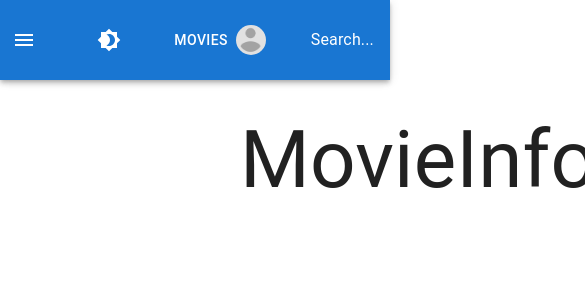
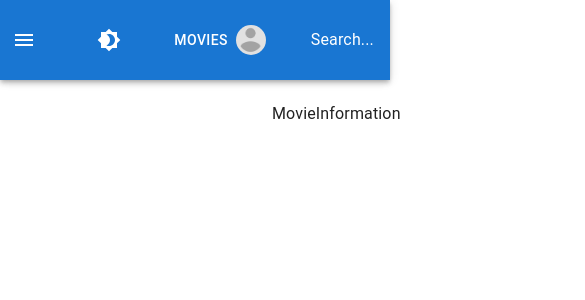
Before and after one commit to Radhakrishnan-R/filmpire_rk, a React (Vite) app: page /movies/1 in a window 390 px wide. Shown: the top 300 px of the page, 585 px wide, since content can reach past the window. Built offline with nearby package versions, Linux system fonts and the light colour scheme.

Commit message:
add sidebar

```diff
--- a/package.json
+++ b/package.json
@@ -20,6 +20,7 @@
     "axios": "^1.7.7",
     "react": "^18.3.1",
     "react-dom": "^18.3.1",
+    "react-icons": "^5.3.0",
     "react-redux": "^9.1.2",
     "react-router-dom": "^6.26.1"
   },
--- a/src/components/Actor/Actor.jsx
+++ b/src/components/Actor/Actor.jsx
@@ -2,7 +2,9 @@ import React from 'react'
 
 const Actor = () => {
   return (
-    <div>Actor</div>
+    <div>Actor
+    <h1>hello</h1>
+    </div>
   )
 }
 
--- a/src/components/App.jsx
+++ b/src/components/App.jsx
@@ -12,10 +12,11 @@ const App = () => {
 
   return (
 
-    <div>
+    <div className={classes.root}>
     <CssBaseline />
     <NavBar />
-    <main className={classes.root}>
+    <main className={classes.content}>
+    <div className={classes.toolbar}/>
     <Routes>
         <Route path="/" element={<Actor />}/>
         <Route path="/movies/:id" element={<MovieInformation />} />
--- a/src/components/NavBar/NavBar.jsx
+++ b/src/components/NavBar/NavBar.jsx
@@ -1,17 +1,20 @@
-import React from 'react'
+import React, {useState} from 'react'
 import { AppBar, IconButton, Toolbar, Drawer, Button, Avatar, useMediaQuery } from "@mui/material";
 import { Menu, AccountCircle, Brightness4, Brightness7 } from "@mui/icons-material";
 import { Link } from "react-router-dom";
 import { useTheme } from "@mui/material/styles";
+import { Sidebar } from '../Index';
 
 import useStyles from "./styles";
 
 const NavBar = () => {
 
+  const [mobileOpen, setMobileOpen] = useState(false);
   const classes = useStyles();
   const isMobile = useMediaQuery("(max-width: 600px)");
   const theme = useTheme();
   const isAuthenticated = true;
+
 
   return (
     <>
@@ -42,6 +45,29 @@ const NavBar = () => {
 
         </Toolbar>
       </AppBar>
+      <div>
+        <nav className={classes.drawer}>
+          {isMobile ? (
+            <Drawer
+            variant='temporary'
+            anchor='right'
+            open= {mobileOpen}
+            ModalProps={{KeepMounted: true}}
+            classes={{paper: classes.drawerPaper}}
+            >
+            <Sidebar setMobileOpen={setMobileOpen} />
+            </Drawer>
+          ) : (
+            <Drawer
+            variant='permanent'
+            ModalProps={{KeepMounted: true}}
+            classes={{paper: classes.drawerPaper}}
+            >
+            <Sidebar setMobileOpen={setMobileOpen} />
+            </Drawer>
+          )}
+        </nav>
+      </div>
     </>
   )
 }
--- a/src/components/NavBar/styles.js
+++ b/src/components/NavBar/styles.js
@@ -1,4 +1,6 @@
 import { makeStyles } from "@mui/styles";
+
+const drawerWidth = "240px";
 
 export default makeStyles((theme) => ({
     toolbar: {
@@ -17,4 +19,12 @@ export default makeStyles((theme) => ({
             display: "none",
         }
     },
+    drawer: {
+        width: drawerWidth,
+        flexShrink: 0,
+        backgroundColor: "black",
+    },
+    drawerPaper: {
+        width: drawerWidth,
+    }
 }));
--- /dev/null
+++ b/src/components/Sidebar/Sidebar.jsx
@@ -0,0 +1,22 @@
+import React, {useEffect} from 'react';
+
+import {Divider, ListItem, List, ListItemText, ListSubheader, ListItemIcon, Box, CircularProgress} from "@mui/material";
+import { Link } from "react-router-dom";
+import { useTheme } from '@emotion/react';
+
+const redLogo ='https://fontmeme.com/permalink/210930/8531c658a743debe1e1aa1a2fc82006e.png';
+const blueLogo ='https://fontmeme.com/permalink/210930/6854ae5c7f76597cf8680e48a2c8a50a.png';
+
+const Sidebar = ({setMobileOpen}) => {
+    const theme = useTheme();
+
+  return (
+    <>
+        <Link to="/">
+            <img alt='Filmpire' src={theme.palette.mode === "Light" ? blueLogo : redLogo} />
+        </Link>
+    </>
+  )
+}
+
+export default Sidebar;
--- a/src/components/index.js
+++ b/src/components/index.js
@@ -3,3 +3,4 @@ export { default as MovieInformation} from "./MovieInformation/MovieInformation.
 export { default as Movies} from "./Movies/Movies.jsx";
 export { default as ProfilePage} from "./ProfilePage/ProfilePage.jsx";
 export { default as NavBar} from "./NavBar/NavBar.jsx";
+export { default as Sidebar} from "./Sidebar/Sidebar.jsx";
--- a/src/components/styles.js
+++ b/src/components/styles.js
@@ -2,8 +2,14 @@ import { makeStyles } from "@mui/styles";
 
 export default makeStyles(() => ({
     root: {
-        marginTop: "100px",
-        fontSize: "5rem",
-        marginLeft: "240px",
+        display: "flex",
+        height: "100%",
+    },
+    toolbar:{
+        height: "70px",
+    },
+    content: {
+        flexGrow: 1,
+        padding: "2em",
     }
 }));
```
Also changed, not shown: src/components/Sidebar/sidebar.js (added), 1 other file (tests, documents, lock files or other folders).
